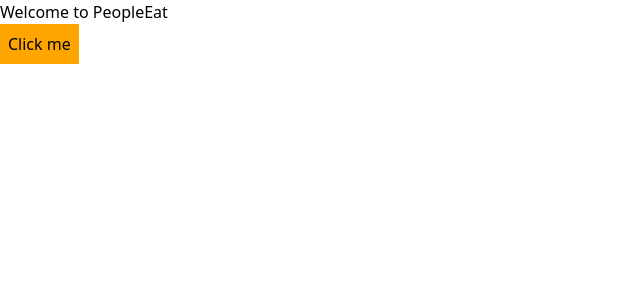
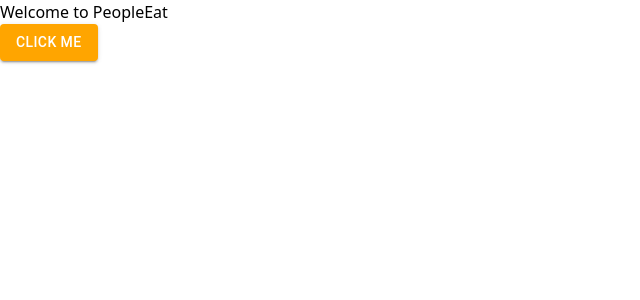
Before and after one commit to people-eat/web-app, a Next.js app: page / in a window 1280 px wide. Shown: the top 300 px of the page, without its empty margins (0-640 px from the left). Built offline with nearby package versions, Linux system fonts and the light colour scheme.

Commit message:
add material ui

```diff
--- a/package.json
+++ b/package.json
@@ -20,6 +20,9 @@
         "verify": "yarn build && yarn format:check && yarn lint:check"
     },
     "dependencies": {
+        "@emotion/react": "^11.10.6",
+        "@emotion/styled": "^11.10.6",
+        "@mui/material": "^5.11.14",
         "next": "^13.2.4",
         "react": "18.2.0",
         "react-dom": "18.2.0"
--- a/src/components/standard/PeopleEatButton.tsx
+++ b/src/components/standard/PeopleEatButton.tsx
@@ -1,5 +1,10 @@
+import Button from '@mui/material/Button';
 import { type ReactElement } from 'react';
 
 export default function PeopleEatButton(): ReactElement {
-    return <button style={{ backgroundColor: 'orange', padding: 8 }}>Click me</button>;
+    return (
+        <Button variant="contained" style={{ backgroundColor: 'orange' }}>
+            Click me
+        </Button>
+    );
 }
```
Also changed, not shown: 1 other file (tests, documents, lock files or other folders).
